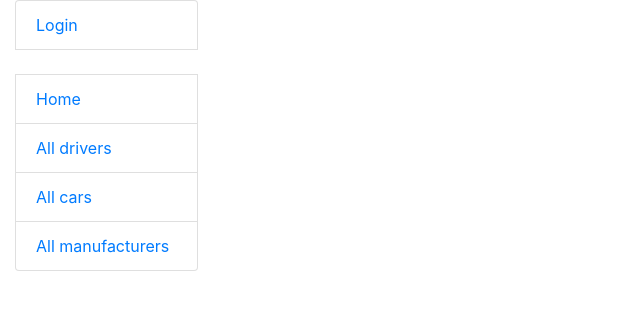
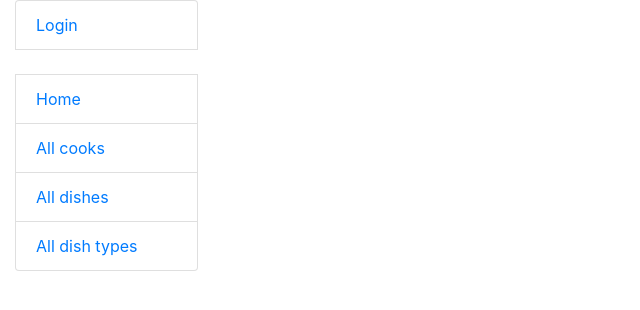
Before and after one commit to artur-leleiko/restaurant-kitchen-service, a Django app: template templates/base.html in a window 1280 px wide. Shown: the top 310 px of the page, without its empty margins (0-640 px from the left). Run offline with Django 4.2, Linux system fonts and the light colour scheme; the template is opened without the code that fills it, so the values that code supplies are empty.

Commit message:
Edited sidebar.html

```diff
--- a/templates/includes/sidebar.html
+++ b/templates/includes/sidebar.html
@@ -9,7 +9,7 @@
   <br>
 
   <li class="list-group-item"><a href="{% url 'restaurant:index' %}">Home</a></li>
-  <li class="list-group-item"><a href="{% url 'restaurant:cook-list' %}">All drivers</a></li>
-  <li class="list-group-item"><a href="{% url 'restaurant:dish-list' %}">All cars</a></li>
-  <li class="list-group-item"><a href="{% url 'restaurant:dish-type-list' %}">All manufacturers</a></li>
+  <li class="list-group-item"><a href="{% url 'restaurant:cook-list' %}">All cooks</a></li>
+  <li class="list-group-item"><a href="{% url 'restaurant:dish-list' %}">All dishes</a></li>
+  <li class="list-group-item"><a href="{% url 'restaurant:dish-type-list' %}">All dish types</a></li>
 </ul>
```
